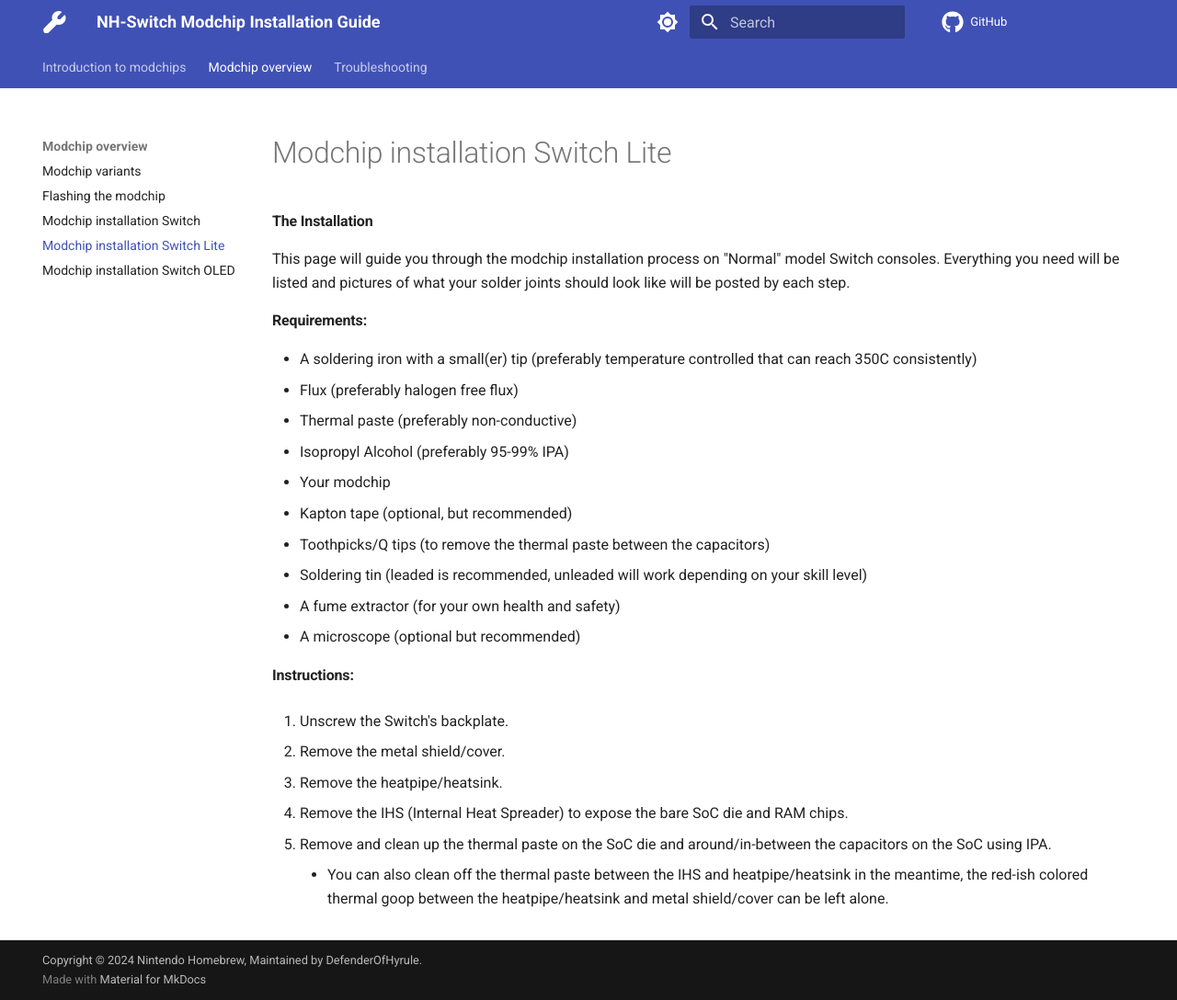
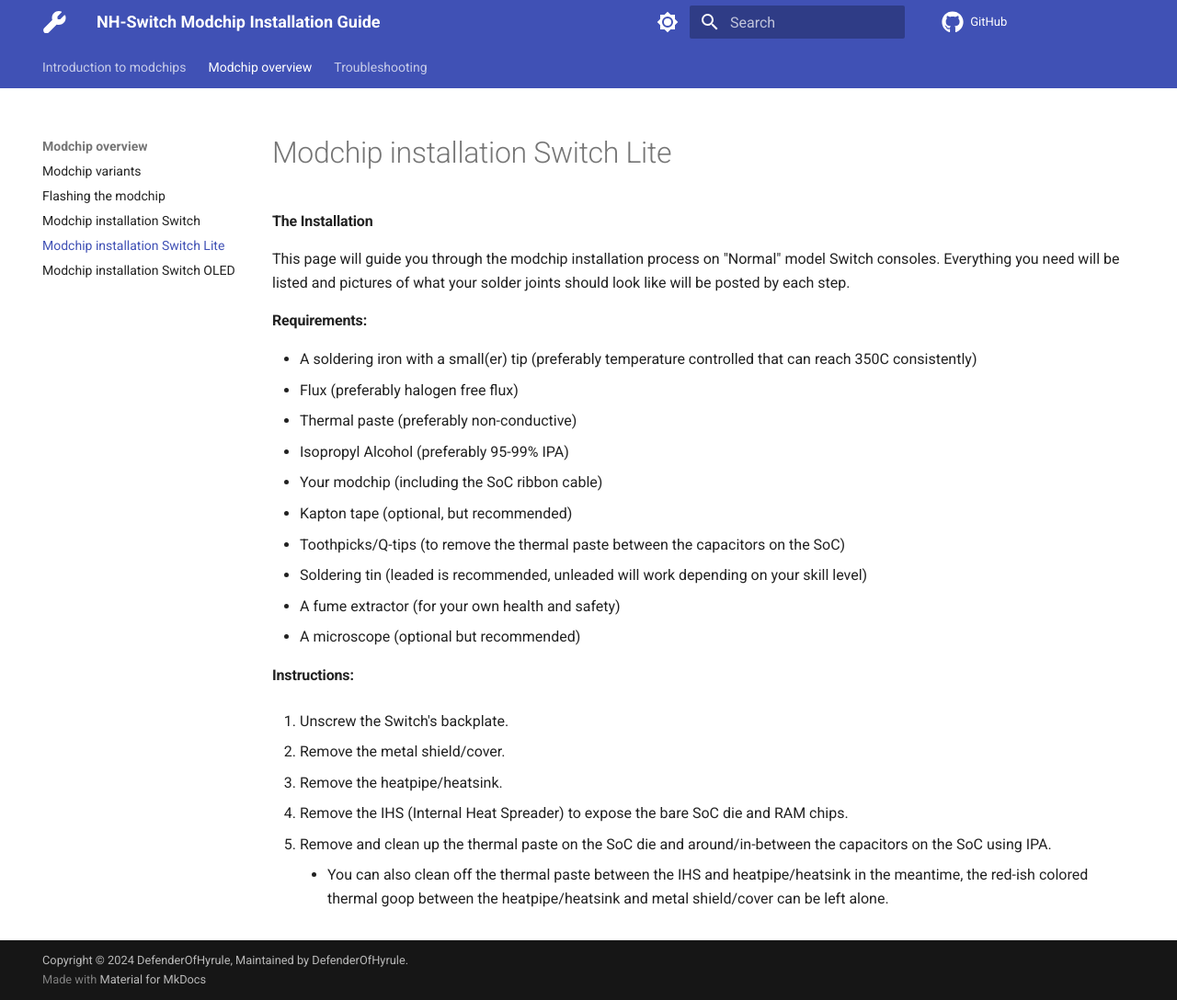
Before and after one commit to DefenderOfHyrule/defenderofhyrule.github.io, an MkDocs documentation site: the page built from docs/modchip/lite.md, in a window 1280 px wide and 1088 px high. Shown: the whole window at 92% size. Built offline with MkDocs 1.6.1 and Material for MkDocs 9.7.7, drawn with Linux system fonts in a browser that asks for light colours; comment, search, counter and statistics services are not loaded.

Commit message:
last fixes/additions for today

```diff
--- a/docs/modchip/lite.md
+++ b/docs/modchip/lite.md
@@ -8,9 +8,9 @@
 - Flux (preferably halogen free flux)
 - Thermal paste (preferably non-conductive)
 - Isopropyl Alcohol (preferably 95-99% IPA)
-- Your modchip
+- Your modchip (including the SoC ribbon cable)
 - Kapton tape (optional, but recommended)
-- Toothpicks/Q tips (to remove the thermal paste between the capacitors)
+- Toothpicks/Q-tips (to remove the thermal paste between the capacitors on the SoC)
 - Soldering tin (leaded is recommended, unleaded will work depending on your skill level)
 - A fume extractor (for your own health and safety)
 - A microscope (optional but recommended)
--- a/mkdocs.yml
+++ b/mkdocs.yml
@@ -1,6 +1,6 @@
 site_name: NH-Switch Modchip Installation Guide
 
-copyright: Copyright &copy; 2024 <a href="https://discord.gg/C29hYvh" target="_blank">Nintendo Homebrew</a>, Maintained by <a href="https://github.com/DefenderOfHyrule/defenderofhyrule.github.io">DefenderOfHyrule</a>.
+copyright: Copyright &copy; 2024 <a href="https://discord.gg/C29hYvh" target="_blank">DefenderOfHyrule</a>, Maintained by <a href="https://github.com/DefenderOfHyrule/defenderofhyrule.github.io">DefenderOfHyrule</a>.
 site_description: Switch Modchip Installation Guide.
 site_author: DefenderOfHyrule
 repo_url: https://github.com/DefenderOfHyrule/defenderofhyrule.github.io
```
Also changed, not shown: docs/modchip/flashing_modchip.md (+1 -2 lines), docs/modchip/normal.md (+2 -2 lines), docs/modchip/oled.md (+2 -2 lines).
